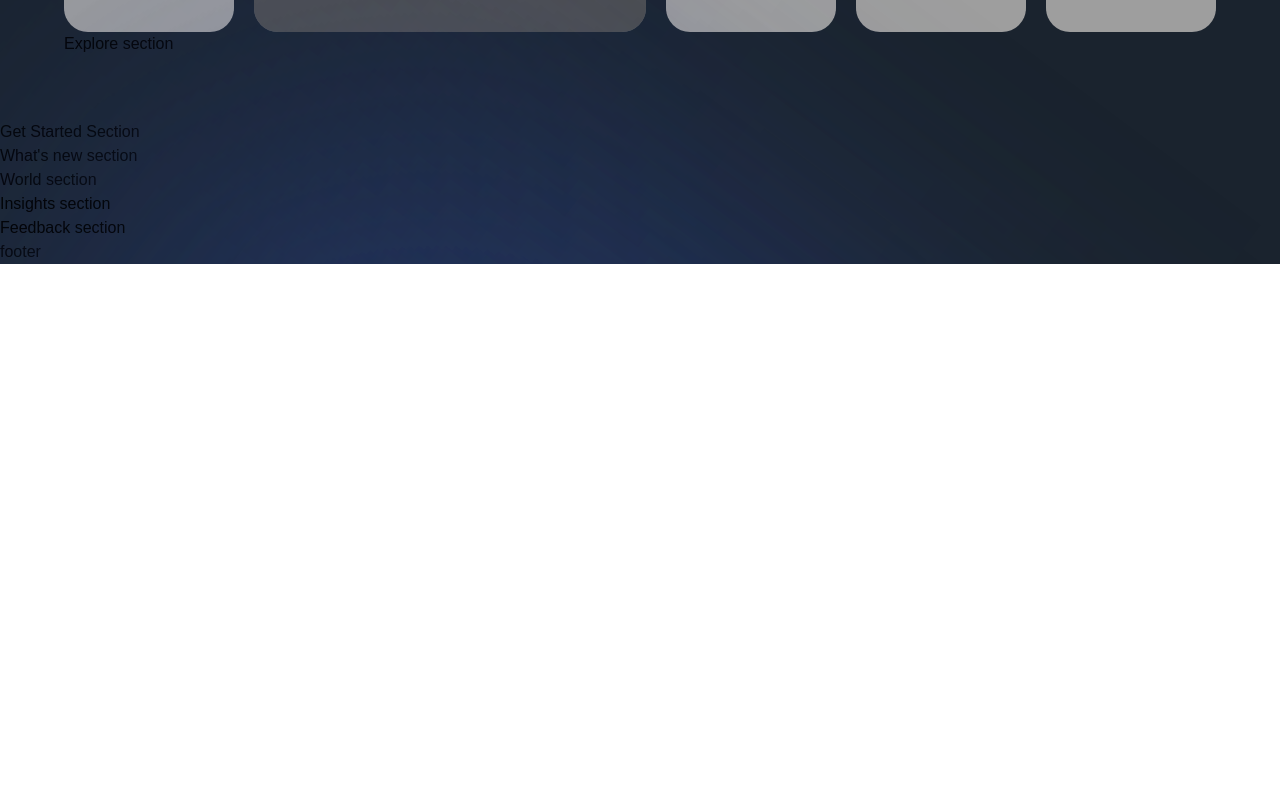
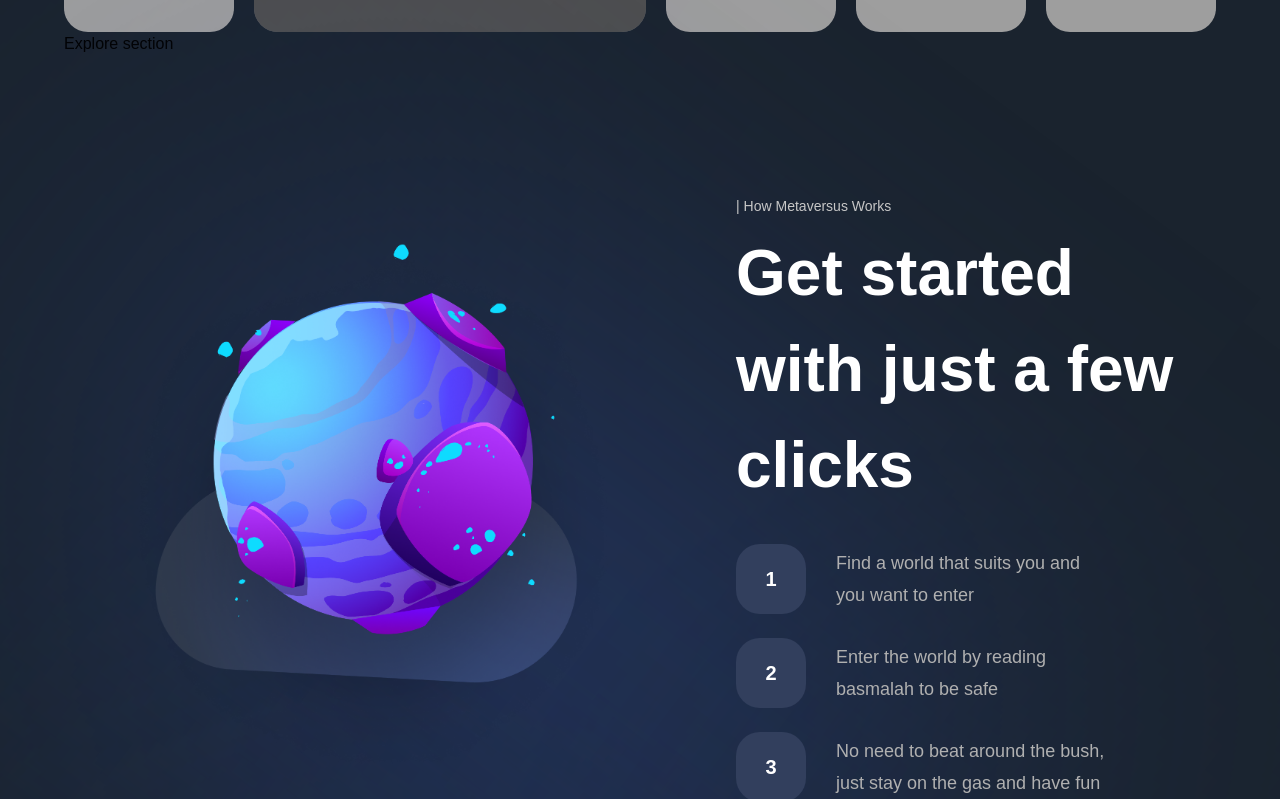
Before and after one commit to ELHARFALI/metaversus, a Next.js app: page / in a window 1280 px wide. Shown: the part 2562-3361 px from the top of the page. Before the commit the page ends 2826 px from the top, so only its background shows below. Built offline with nearby package versions, Linux system fonts and the light colour scheme; grey boxes are pictures that could not be loaded; a web font is replaced by a local one.

Commit message:
Add Get Started section

```diff
--- a/components/StartSteps.jsx
+++ b/components/StartSteps.jsx
@@ -1,6 +1,15 @@
-const StartSteps = () => (
-  <div>
-    start steps
+import styles from "../styles";
+
+const StartSteps = ({ number, text }) => (
+  <div className={`${styles.flexCenter} flex-row`}>
+    <div
+      className={`${styles.flexCenter} w-[70px] h-[70px] rounded-[24px] bg-[#323F5D]`}
+    >
+      <p className="font-bold text-[20px] text-white">{number}</p>
+    </div>
+    <p className="flex-1 ml-[30px] font-normal text-[18px] text-[#B0B0B0] leading-[32px]">
+      {text}
+    </p>
   </div>
 );
 
--- a/sections/GetStarted.jsx
+++ b/sections/GetStarted.jsx
@@ -1,8 +1,48 @@
 'use client';
 
+import { motion } from "framer-motion";
+
+import styles from "../styles";
+import { staggerContainer, fadeIn, planetVariants } from "../utils/motion";
+import { StartSteps, TitleText, TypingText } from "../components";
+import { startingFeatures } from "../constants";
+
 const GetStarted = () => (
-  <section>
-    Get Started Section
+  <section className={`${styles.paddings} relative z-10`}>
+    <motion.div
+      variants={staggerContainer}
+      initial="hidden"
+      whileInView="show"
+      viewport={{ once: "false", amount: 0.25 }}
+      className={`${styles.innerWidth} mx-auto flex lg:flex-row flex-col gap-8`}
+    >
+      <motion.div
+        variants={planetVariants('left')}
+        className={`flex-1 ${styles.flexCenter}`}
+      >
+        <img src="/get-started.png" alt="get-started" className="w-[90%] h-[90%] object-contain " />
+      </motion.div>
+      <motion.div
+        variants={fadeIn('left', 'tween', 0.2, 1)}
+        className={`flex-[0.75] flex justify-center flex-col `}
+      >
+        <TypingText
+          title='| How Metaversus Works'
+        />
+        <TitleText
+          title={<>Get started with just a few clicks</>}
+        />
+        <div className="mt-[31px] flex flex-col max-w-[370px] gap-[24px] ">
+          {startingFeatures.map((feature, index) => (
+            <StartSteps
+              key={feature}
+              number={index + 1}
+              text={feature}
+            />
+          ))}
+        </div>
+      </motion.div>
+    </motion.div>
   </section>
 );
 
```
